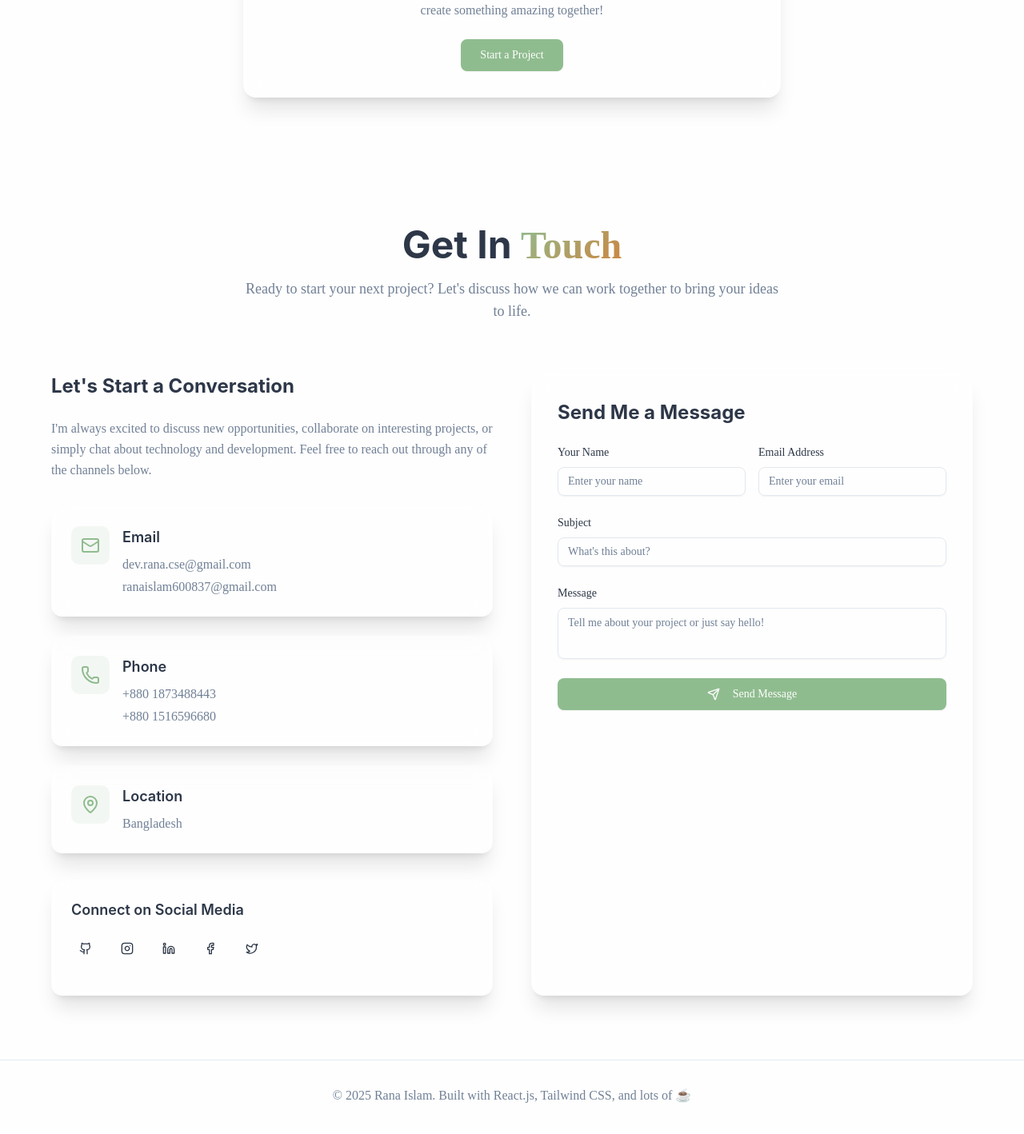
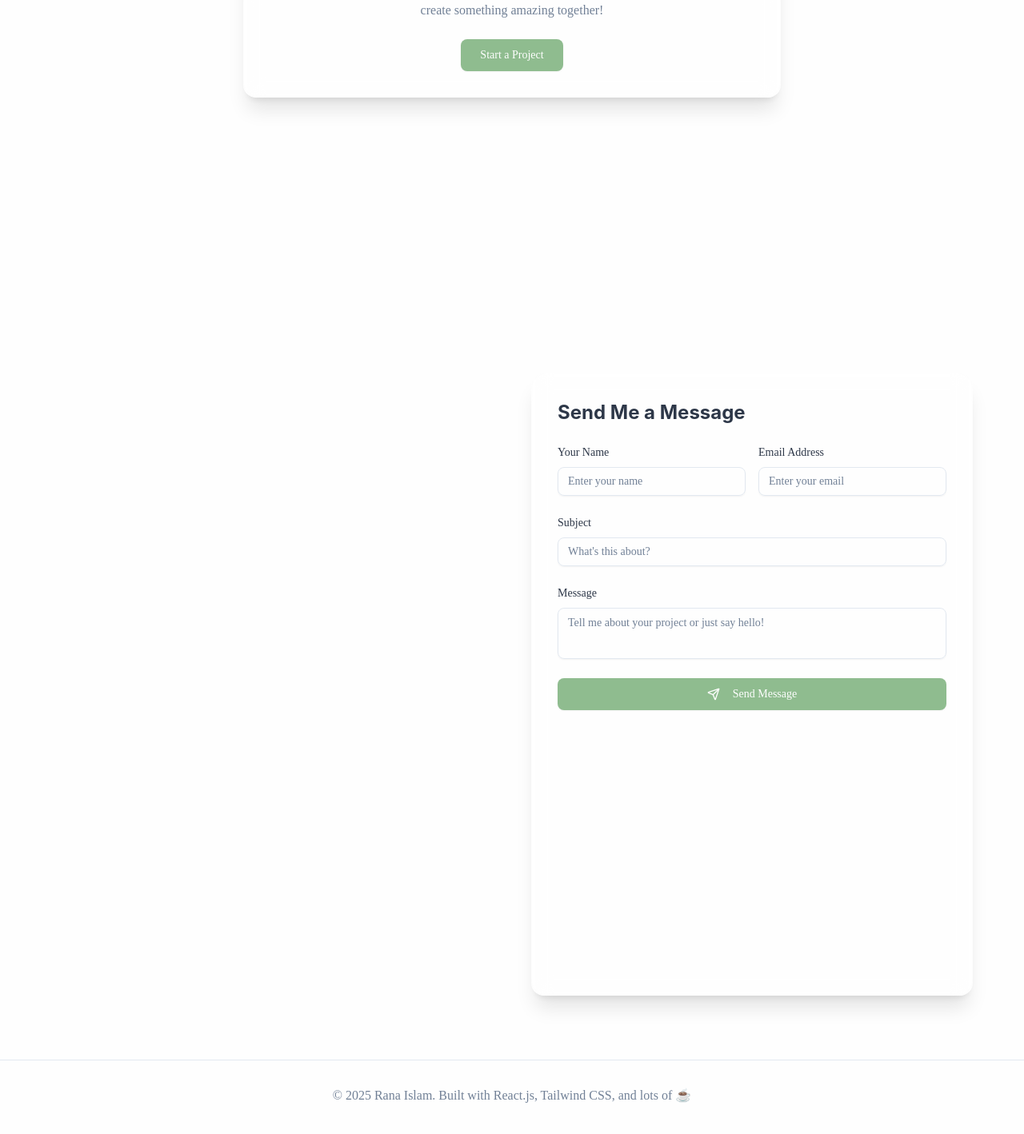
Before and after one commit to ranaIslam01/Rana-Portfolio-03, a React (Vite) app: page / in a window 1280 px wide. Shown: the part 5639-7057 px from the top of the page at 80% size. Built offline with nearby package versions, Linux system fonts and the light colour scheme.

Commit message:
Add scroll animations to ContactSection
cgen-4b0d78ac69fe4396a38861d242adc66d

```diff
--- a/src/components/ContactSection.jsx
+++ b/src/components/ContactSection.jsx
@@ -110,10 +110,10 @@ const ContactSection = () => {
         <div className="max-w-6xl mx-auto">
           {/* Section Header */}
           <div className="text-center mb-16">
-            <h2 className="text-3xl md:text-4xl lg:text-5xl font-bold mb-4">
+            <h2 className="text-3xl md:text-4xl lg:text-5xl font-bold mb-4 anim-on-scroll" data-animation="fade-up">
               Get In <span className="text-gradient">Touch</span>
             </h2>
-            <p className="text-lg text-muted-foreground max-w-2xl mx-auto">
+            <p className="text-lg text-muted-foreground max-w-2xl mx-auto anim-on-scroll" data-animation="fade-up" data-delay="0.2">
               Ready to start your next project? Let's discuss how we can work
               together to bring your ideas to life.
             </p>
@@ -122,7 +122,7 @@ const ContactSection = () => {
           <div className="grid lg:grid-cols-2 gap-12">
             {/* Contact Information */}
             <div className="space-y-8">
-              <div>
+              <div className="anim-on-scroll" data-animation="fade-left">
                 <h3 className="text-2xl font-bold mb-6 text-foreground">
                   Let's Start a Conversation
                 </h3>
@@ -139,7 +139,9 @@ const ContactSection = () => {
                 {contactInfo.map((info, index) => (
                   <div
                     key={index}
-                    className="glassmorphism p-6 rounded-xl hover-lift"
+                    className="glassmorphism p-6 rounded-xl hover-lift anim-on-scroll"
+                    data-animation="fade-left"
+                    data-delay={0.2 * (index + 1)}
                   >
                     <div className="flex items-start space-x-4">
                       <div className="w-12 h-12 bg-primary/10 rounded-lg flex items-center justify-center text-primary flex-shrink-0">
@@ -172,7 +174,7 @@ const ContactSection = () => {
               </div>
 
               {/* Social Media Links */}
-              <div className="glassmorphism p-6 rounded-xl">
+              <div className="glassmorphism p-6 rounded-xl anim-on-scroll" data-animation="fade-left" data-delay="0.8">
                 <h4 className="text-lg font-semibold text-foreground mb-4">
                   Connect on Social Media
                 </h4>
```
